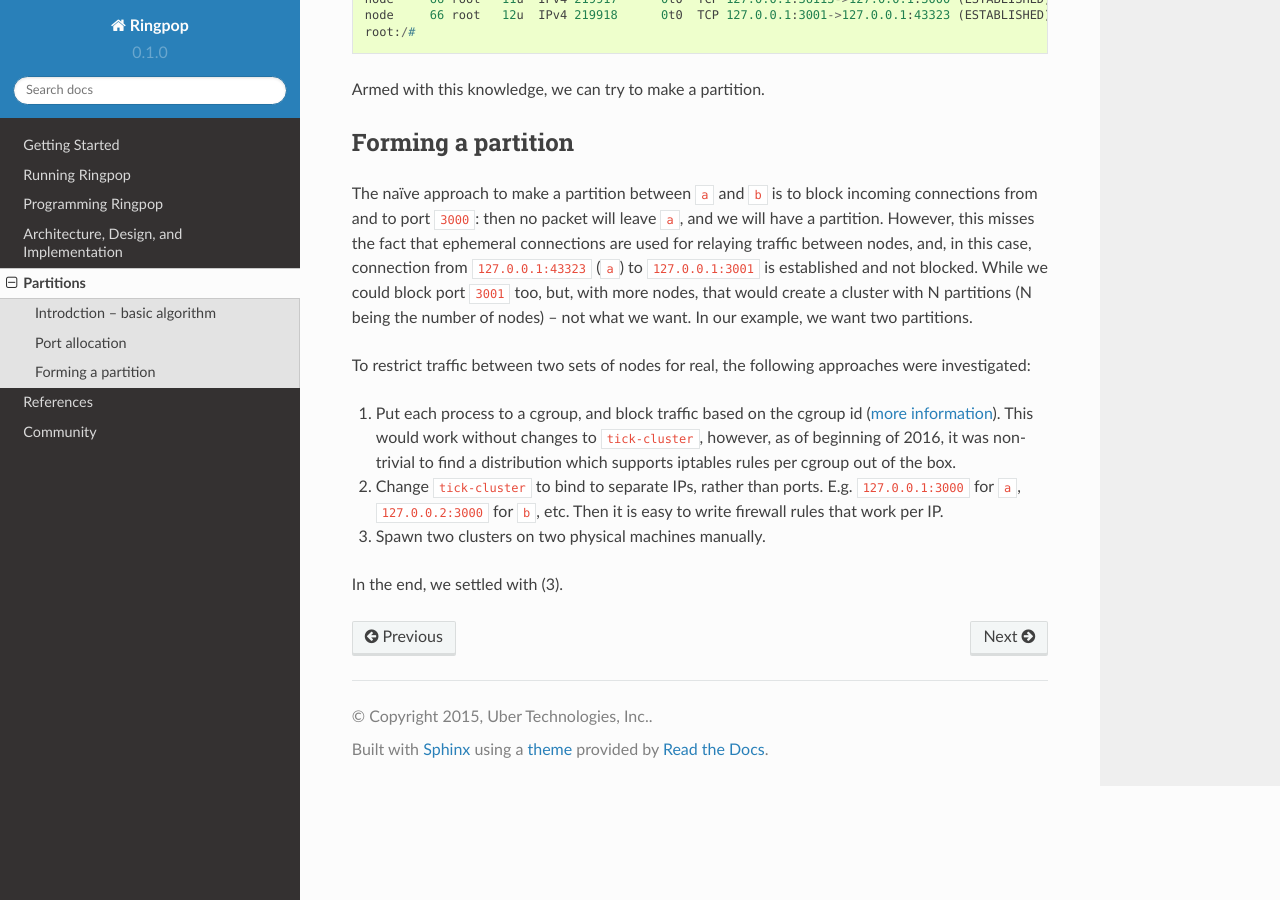
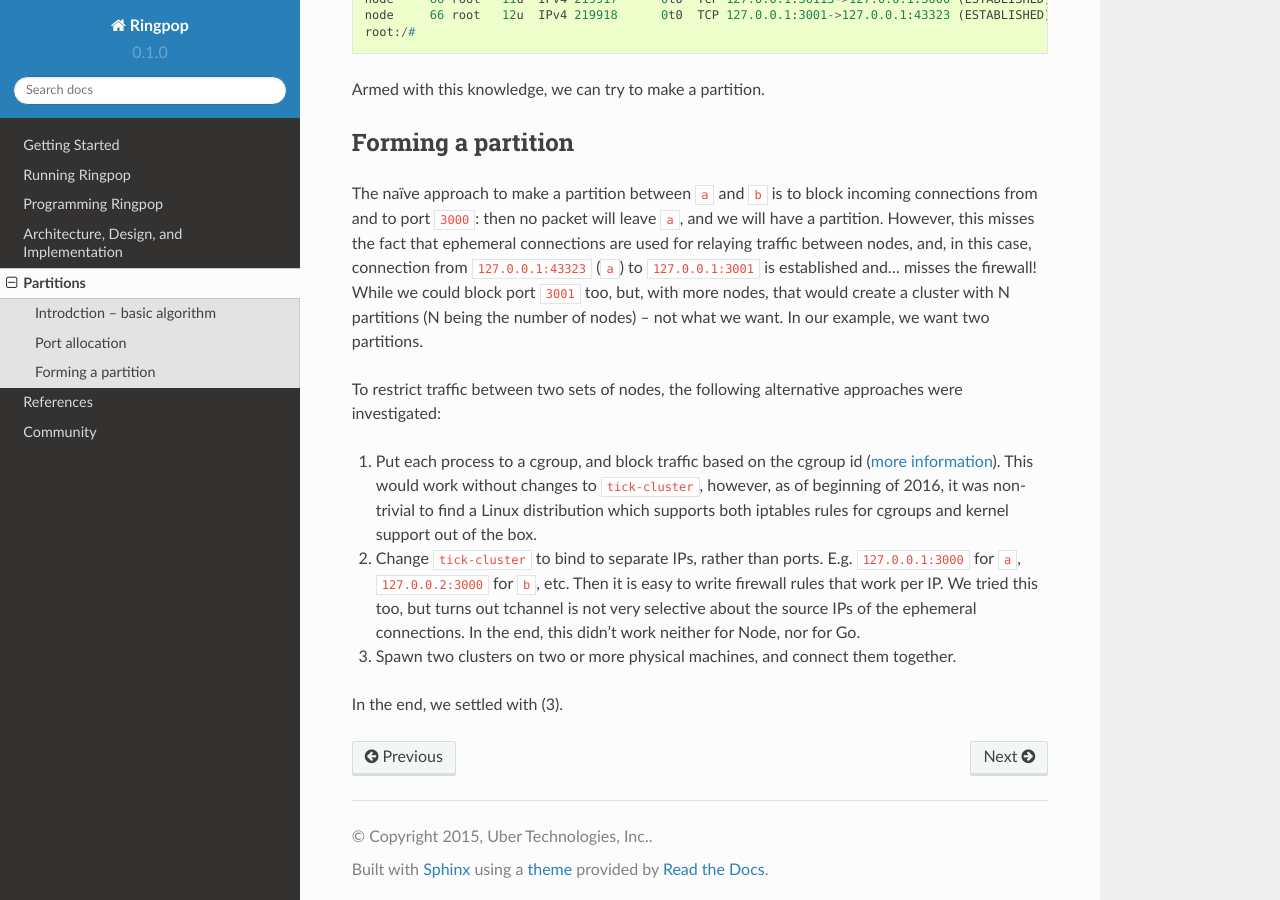
Before and after one commit to uber-node/ringpop-common, a Sphinx documentation site: the page built from docs/partitions.md, in a window 1280 px wide and 900 px high, scrolled down 1268 px. Built offline with Sphinx 7.4.7 and the Read the Docs theme 2.0.0, drawn with Linux system fonts in a browser that asks for light colours; some of the changed text lies outside the part shown.

Commit message:
More info about separate IPs

```diff
--- a/docs/partitions.md
+++ b/docs/partitions.md
@@ -24,8 +24,8 @@ We test this feature in 3 ways:
 
 1. Unit tests asserting the correct behavior.
 2. Integration tests, which will be the same for Go and Node implementations,
-   checking the external behavior.
-3. Manual acceptance test to see partitions actually merged.
+   checking the behavior of a node in isolation.
+3. Manual acceptance test to see partitions actually getting healed.
 
 Further down, we will talk about how to manually experience a partition and
 heal it.
@@ -66,22 +66,26 @@ The naïve approach to make a partition between `a` and `b` is to block incoming
 connections from and to port `3000`: then no packet will leave `a`, and we will
 have a partition. However, this misses the fact that ephemeral connections are
 used for relaying traffic between nodes, and, in this case, connection from
-`127.0.0.1:43323` (`a`) to `127.0.0.1:3001` is established and not blocked.
-While we could block port `3001` too, but, with more nodes, that would create a
-cluster with N partitions (N being the number of nodes) -- not what we want. In
-our example, we want two partitions.
+`127.0.0.1:43323` (`a`) to `127.0.0.1:3001` is established and... misses the
+firewall!  While we could block port `3001` too, but, with more nodes, that
+would create a cluster with N partitions (N being the number of nodes) -- not
+what we want. In our example, we want two partitions.
 
-To restrict traffic between two sets of nodes for real, the following
+To restrict traffic between two sets of nodes, the following alternative
 approaches were investigated:
 
 1. Put each process to a cgroup, and block traffic based on the cgroup id
    ([more information][1]). This would work without changes to `tick-cluster`,
-   however, as of beginning of 2016, it was non-trivial to find a distribution
-   which supports iptables rules per cgroup out of the box.
+   however, as of beginning of 2016, it was non-trivial to find a Linux
+   distribution which supports both iptables rules for cgroups and kernel
+   support out of the box.
 2. Change `tick-cluster` to bind to separate IPs, rather than ports. E.g.
    `127.0.0.1:3000` for `a`, `127.0.0.2:3000` for `b`, etc. Then it is easy to
-   write firewall rules that work per IP.
-3. Spawn two clusters on two physical machines manually.
+   write firewall rules that work per IP. We tried this too, but turns out
+   tchannel is not very selective about the source IPs of the ephemeral
+   connections. In the end, this didn't work neither for Node, nor for Go.
+3. Spawn two clusters on two or more physical machines, and connect them
+   together.
 
 In the end, we settled with (3).
 
```
